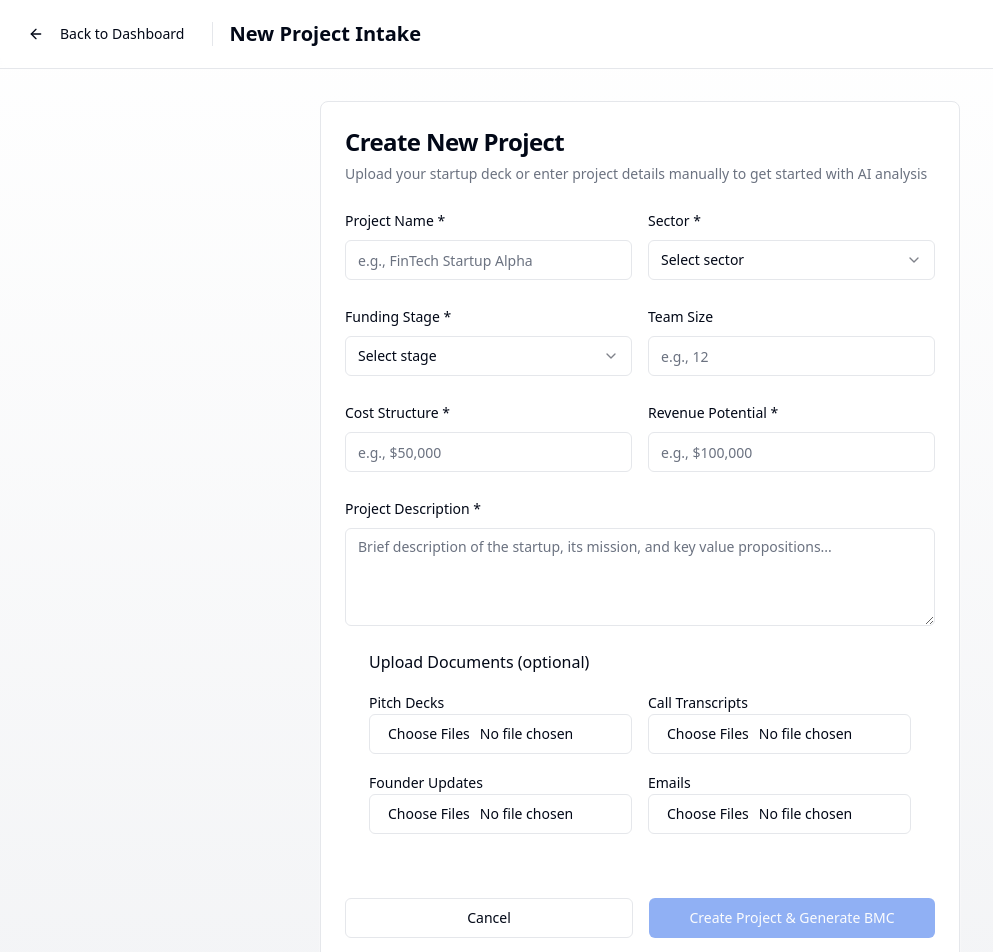
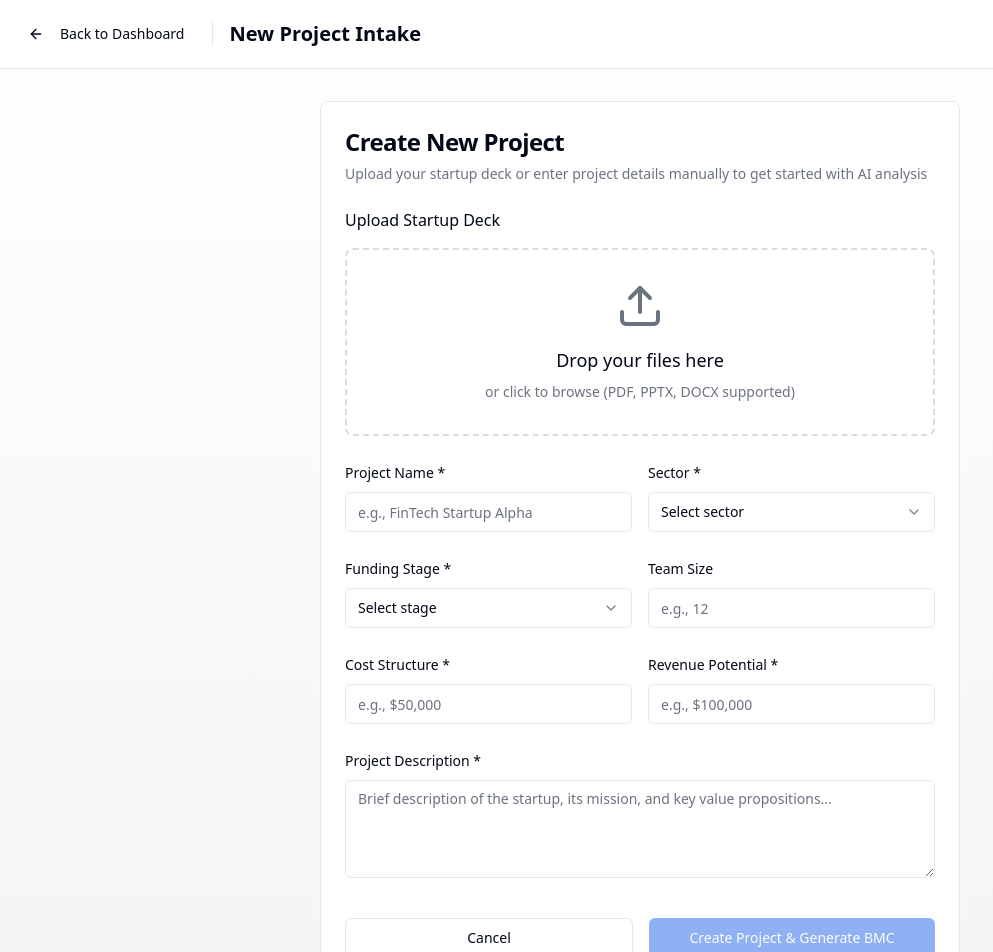
Before and after one commit to Karthick-GU/Google-AI-Analyst-Hackathon, a React (Vite) app in the folder frontend/: page /project/new in a window 1280 px wide. Shown: the top 952 px of the page, without its empty margins (0-993 px from the left). Built offline with nearby package versions, Linux system fonts and the light colour scheme.

Commit message:
feat: ui changes

```diff
--- a/frontend/src/App.tsx
+++ b/frontend/src/App.tsx
@@ -3,7 +3,6 @@ import { Toaster as Sonner } from "@/components/ui/sonner";
 import { TooltipProvider } from "@/components/ui/tooltip";
 import { QueryClient, QueryClientProvider } from "@tanstack/react-query";
 import { BrowserRouter, Routes, Route } from "react-router-dom";
-import { useEffect } from "react";
 import Dashboard from "./pages/Dashboard";
 import ProjectIntake from "./pages/ProjectIntake";
 import BMCEditor from "./pages/BMCEditor";
@@ -14,16 +13,10 @@ import LearningCard from "./pages/LearningCard";
 import ProjectMetrics from "./pages/ProjectMetrics";
 import PortfolioDashboard from "./pages/PortfolioDashboard";
 import NotFound from "./pages/NotFound";
-import { autoImportOnStartup } from "./utils/localStorageImport";
 
 const queryClient = new QueryClient();
 
 const App = () => {
-  useEffect(() => {
-    // Auto-import localStorage data on startup if empty
-    autoImportOnStartup();
-  }, []);
-
   return (
     <QueryClientProvider client={queryClient}>
       <TooltipProvider>
@@ -34,11 +27,26 @@ const App = () => {
             <Route path="/" element={<Dashboard />} />
             <Route path="/project/new" element={<ProjectIntake />} />
             <Route path="/project/:projectId/bmc" element={<BMCEditor />} />
-            <Route path="/project/:projectId/hypotheses" element={<HypothesesDashboard />} />
-            <Route path="/project/:projectId/experiments" element={<ExperimentSuggestion />} />
-            <Route path="/project/:projectId/test-cards" element={<TestCard />} />
-            <Route path="/project/:projectId/learning-card" element={<LearningCard />} />
-            <Route path="/project/:projectId/metrics" element={<ProjectMetrics />} />
+            <Route
+              path="/project/:projectId/hypotheses"
+              element={<HypothesesDashboard />}
+            />
+            <Route
+              path="/project/:projectId/experiments"
+              element={<ExperimentSuggestion />}
+            />
+            <Route
+              path="/project/:projectId/test-cards"
+              element={<TestCard />}
+            />
+            <Route
+              path="/project/:projectId/learning-card"
+              element={<LearningCard />}
+            />
+            <Route
+              path="/project/:projectId/metrics"
+              element={<ProjectMetrics />}
+            />
             <Route path="/portfolio" element={<PortfolioDashboard />} />
             {/* ADD ALL CUSTOM ROUTES ABOVE THE CATCH-ALL "*" ROUTE */}
             <Route path="*" element={<NotFound />} />
--- a/frontend/src/pages/BMCEditor.tsx
+++ b/frontend/src/pages/BMCEditor.tsx
@@ -67,14 +67,15 @@ const BMCEditor = () => {
 
       // Prepare API request data
       const requestData = {
-        bmc_data: bmcEntry.bmcData,
+        bmc_data: [bmcEntry.bmcData],
         project_description: currentProject.project_description,
         sector: currentProject.sector,
+        project_id: projectId,
       };
 
       // Call the hypotheses generation API
       const response = await fetch(
-        "https://gg-api-243440749681.europe-west1.run.app/run_hypotheses_agent",
+        "https://google-hackathon-api-161123521898.asia-south1.run.app/run_hypotheses_agent",
         {
           method: "POST",
           headers: {
--- a/frontend/src/pages/ExperimentSuggestion.tsx
+++ b/frontend/src/pages/ExperimentSuggestion.tsx
@@ -177,7 +177,9 @@ const ExperimentSuggestion = () => {
   const [experiments, setExperiments] = useState<ExperimentSuggestion[]>([]);
   const [hasExistingExperiments, setHasExistingExperiments] =
     useState<boolean>(false);
-  const [aiDoableMap, setAiDoableMap] = useState<{ [key: number]: boolean }>({});
+  const [aiDoableMap, setAiDoableMap] = useState<{ [key: number]: boolean }>(
+    {}
+  );
 
   useEffect(() => {
     // Initialize ai_doable values (default True if missing)
@@ -196,7 +198,6 @@ const ExperimentSuggestion = () => {
     }));
     // Optionally, update experiments array or persist changes if needed
   };
-
 
   // Load experiments from localStorage based on project ID
   useEffect(() => {
@@ -231,7 +232,11 @@ const ExperimentSuggestion = () => {
   const handleExperimentClick = (experimentIndex: number) => {
     // Navigate directly to test cards with the experiment identifier
     const experiment = experiments[experimentIndex];
-    navigate(`/project/${projectId}/test-cards?experimentName=${encodeURIComponent(experiment.experiment_name)}`);
+    navigate(
+      `/project/${projectId}/test-cards?experimentName=${encodeURIComponent(
+        experiment.experiment_name
+      )}`
+    );
   };
 
   const getTypeColor = (type: string) => {
@@ -319,7 +324,6 @@ const ExperimentSuggestion = () => {
                 </div>
               </div>
             </div>
-
           </CardContent>
         </Card>
 
@@ -395,7 +399,9 @@ const ExperimentSuggestion = () => {
                       <input
                         type="checkbox"
                         checked={aiDoableMap[index] ?? true}
-                        onChange={(e) => handleAiDoableChange(index, e.target.checked)}
+                        onChange={(e) =>
+                          handleAiDoableChange(index, e.target.checked)
+                        }
                         id={`ai-doable-${index}`}
                       />
                       <label htmlFor={`ai-doable-${index}`} className="text-sm">
@@ -403,15 +409,12 @@ const ExperimentSuggestion = () => {
                       </label>
                     </div>
                   </div>
-
                 </CardHeader>
-
 
                 <CardContent className="space-y-4">
                   <p className="text-sm leading-relaxed">
                     {experiment.description}
                   </p>
-
 
                   <div className="grid grid-cols-1 md:grid-cols-3 gap-4">
                     <div className="flex items-center gap-2 text-sm">
@@ -419,7 +422,7 @@ const ExperimentSuggestion = () => {
                       <div>
                         <div className="font-medium">Cost</div>
                         <div className="text-muted-foreground">
-                          ${experiment.cost_range}
+                          {experiment.cost_range}
                         </div>
                       </div>
                     </div>
@@ -444,7 +447,6 @@ const ExperimentSuggestion = () => {
                       </div>
                     </div>
                   </div>
-
 
                   <div className="pt-2 border-t">
                     <div className="flex items-center justify-between">
--- a/frontend/src/pages/HypothesesDashboard.tsx
+++ b/frontend/src/pages/HypothesesDashboard.tsx
@@ -321,11 +321,12 @@ const HypothesesDashboard = () => {
         })),
         project_description: currentProject.project_description,
         sector: currentProject.sector,
+        project_id: projectId,
       };
 
       // Call the experiments generation API
       const response = await fetch(
-        "https://gg-api-243440749681.europe-west1.run.app/run_experiments_agent",
+        "https://google-hackathon-api-161123521898.asia-south1.run.app/run_experiments_agent",
         {
           method: "POST",
           headers: {
@@ -359,8 +360,7 @@ const HypothesesDashboard = () => {
       );
 
       if (projectIndex !== -1) {
-        experimentsList[projectIndex].experiments =
-          result.experiments;
+        experimentsList[projectIndex].experiments = result.experiments;
       } else {
         experimentsList.push({
           experiments: result.experiments,
--- a/frontend/src/pages/ProjectIntake.tsx
+++ b/frontend/src/pages/ProjectIntake.tsx
@@ -104,10 +104,13 @@ const ProjectIntake = () => {
         form.append("project_id", String(projId));
         filesToUpload.forEach((f) => form.append("files", f));
 
-        const resp = await fetch("https://gg-api-243440749681.europe-west1.run.app/file_upload", {
-          method: "POST",
-          body: form,
-        });
+        const resp = await fetch(
+          "https://google-hackathon-api-161123521898.asia-south1.run.app/file_upload",
+          {
+            method: "POST",
+            body: form,
+          }
+        );
         if (!resp.ok) throw new Error(`Upload failed: ${resp.status}`);
         const data = await resp.json();
         if (data && Array.isArray(data.uploaded)) {
@@ -117,17 +120,9 @@ const ProjectIntake = () => {
       };
 
       // perform uploads for each category and get filenames
-      const pitchDeckNames = await uploadFiles(projectId, pitchDecks);
-      const callTranscriptNames = await uploadFiles(projectId, callTranscripts);
-      const founderUpdateNames = await uploadFiles(projectId, founderUpdates);
-      const emailNames = await uploadFiles(projectId, emails);
+      const uploadedFiles = await uploadFiles(projectId, files);
 
-      const allFileNames = [
-        ...pitchDeckNames,
-        ...callTranscriptNames,
-        ...founderUpdateNames,
-        ...emailNames,
-      ].filter(Boolean);
+      const allFileNames = [...uploadedFiles].filter(Boolean);
 
       // Create the data object
       const projectData = {
@@ -164,7 +159,7 @@ const ProjectIntake = () => {
 
       // Call the API
       const response = await fetch(
-        "https://gg-api-243440749681.europe-west1.run.app/run_bmc_pipeline",
+        "https://google-hackathon-api-161123521898.asia-south1.run.app/run_bmc_pipeline",
         {
           method: "POST",
           headers: {
@@ -253,7 +248,7 @@ const ProjectIntake = () => {
             </CardDescription>
           </CardHeader>
           <CardContent className="space-y-6">
-            {/* <div className="space-y-4">
+            <div className="space-y-4">
               <Label className="text-base font-medium">
                 Upload Startup Deck
               </Label>
@@ -310,7 +305,7 @@ const ProjectIntake = () => {
                   ))}
                 </div>
               )}
-            </div> */}
+            </div>
 
             <div className="grid grid-cols-1 md:grid-cols-2 gap-4">
               <div className="space-y-2">
@@ -427,123 +422,6 @@ const ProjectIntake = () => {
               />
             </div>
 
-            <CardContent className="space-y-6">
-              {/* ...existing code... */}
-
-              {/* New section for document uploads */}
-              <div className="space-y-4">
-                <Label className="text-base font-medium">Upload Documents (optional)</Label>
-                <div className="grid grid-cols-1 md:grid-cols-2 gap-4">
-                  {/* Pitch Decks */}
-                  <div>
-                    <Label>Pitch Decks</Label>
-                    <Input
-                      type="file"
-                      multiple
-                      accept=".pdf,.pptx,.docx"
-                      onChange={(e) => handleFileUpload(e, setPitchDecks)}
-                    />
-                    {pitchDecks.length > 0 && (
-                      <div className="space-y-1 mt-2">
-                        {pitchDecks.map((file, idx) => (
-                          <div key={idx} className="flex items-center justify-between text-sm">
-                            <span>{file.name}</span>
-                            <Button
-                              variant="ghost"
-                              size="sm"
-                              onClick={() => removeUploadedFile(idx, setPitchDecks)}
-                            >
-                              Remove
-                            </Button>
-                          </div>
-                        ))}
-                      </div>
-                    )}
-                  </div>
-                  {/* Call Transcripts */}
-                  <div>
-                    <Label>Call Transcripts</Label>
-                    <Input
-                      type="file"
-                      multiple
-                      accept=".pdf,.docx,.txt"
-                      onChange={(e) => handleFileUpload(e, setCallTranscripts)}
-                    />
-                    {callTranscripts.length > 0 && (
-                      <div className="space-y-1 mt-2">
-                        {callTranscripts.map((file, idx) => (
-                          <div key={idx} className="flex items-center justify-between text-sm">
-                            <span>{file.name}</span>
-                            <Button
-                              variant="ghost"
-                              size="sm"
-                              onClick={() => removeUploadedFile(idx, setCallTranscripts)}
-                            >
-                              Remove
-                            </Button>
-                          </div>
-                        ))}
-                      </div>
-                    )}
-                  </div>
-                  {/* Founder Updates */}
-                  <div>
-                    <Label>Founder Updates</Label>
-                    <Input
-                      type="file"
-                      multiple
-                      accept=".pdf,.docx,.txt"
-                      onChange={(e) => handleFileUpload(e, setFounderUpdates)}
-                    />
-                    {founderUpdates.length > 0 && (
-                      <div className="space-y-1 mt-2">
-                        {founderUpdates.map((file, idx) => (
-                          <div key={idx} className="flex items-center justify-between text-sm">
-                            <span>{file.name}</span>
-                            <Button
-                              variant="ghost"
-                              size="sm"
-                              onClick={() => removeUploadedFile(idx, setFounderUpdates)}
-                            >
-                              Remove
-                            </Button>
-                          </div>
-                        ))}
-                      </div>
-                    )}
-                  </div>
-                  {/* Emails */}
-                  <div>
-                    <Label>Emails</Label>
-                    <Input
-                      type="file"
-                      multiple
-                      accept=".pdf,.docx,.txt,.eml"
-                      onChange={(e) => handleFileUpload(e, setEmails)}
-                    />
-                    {emails.length > 0 && (
-                      <div className="space-y-1 mt-2">
-                        {emails.map((file, idx) => (
-                          <div key={idx} className="flex items-center justify-between text-sm">
-                            <span>{file.name}</span>
-                            <Button
-                              variant="ghost"
-                              size="sm"
-                              onClick={() => removeUploadedFile(idx, setEmails)}
-                            >
-                              Remove
-                            </Button>
-                          </div>
-                        ))}
-                      </div>
-                    )}
-                  </div>
-                </div>
-              </div>
-
-              {/* ...existing code... */}
-            </CardContent>
-
             <div className="flex gap-4 pt-4">
               <Button variant="outline" className="flex-1" asChild>
                 <Link to="/">Cancel</Link>
```
